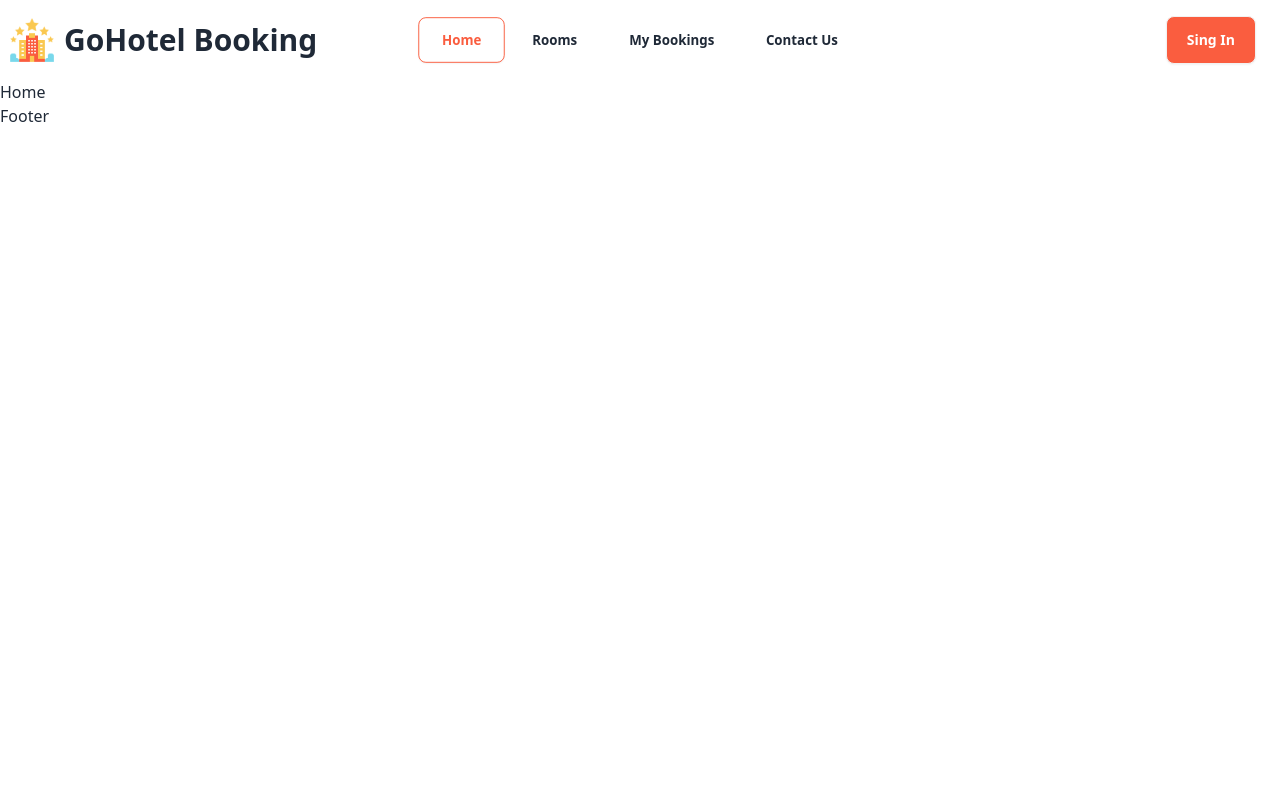
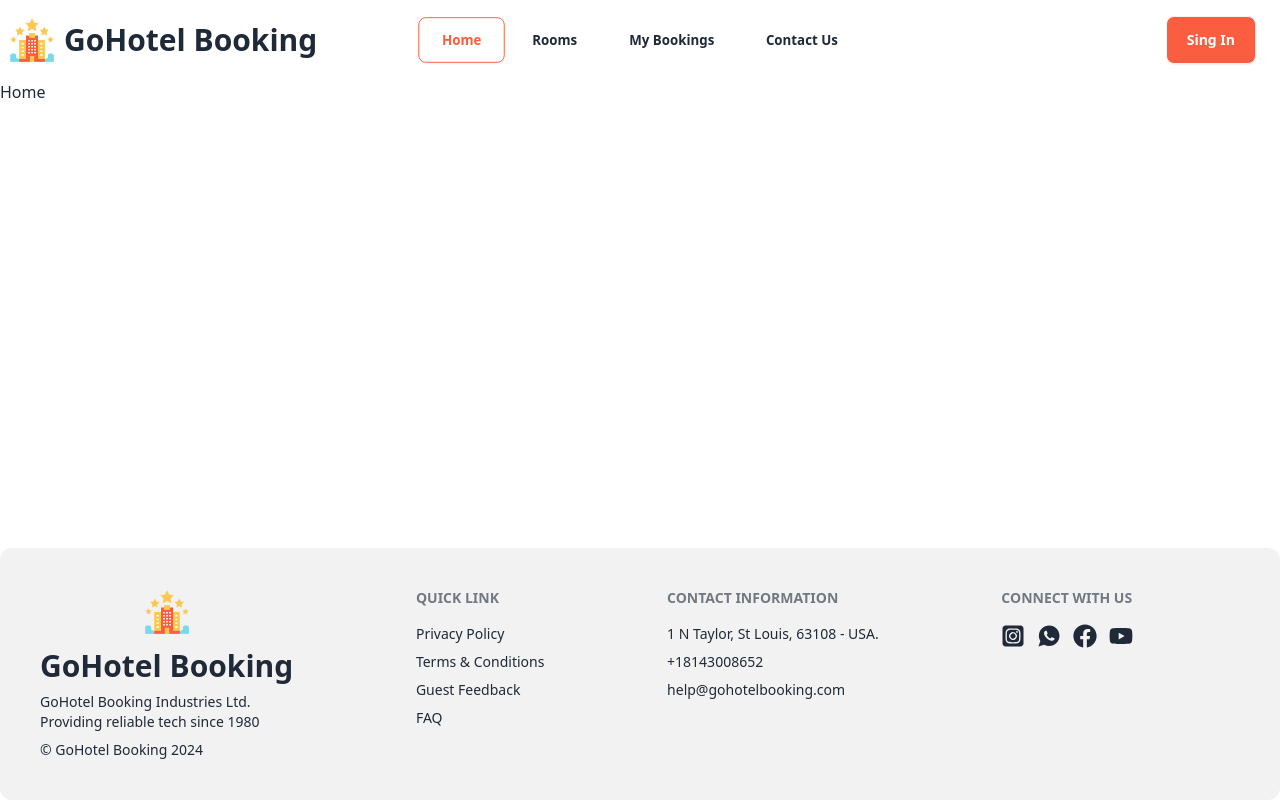
Before and after one commit to sajjathossainbd/go-hotel-booking-client, a React (Vite) app: page / in a window 1280 px wide. Built offline with nearby package versions, Linux system fonts and the light colour scheme; no server answers.

Commit message:
footer section desing completed

```diff
--- a/package.json
+++ b/package.json
@@ -14,6 +14,7 @@
     "react": "^18.2.0",
     "react-dom": "^18.2.0",
     "react-helmet-async": "^2.0.5",
+    "react-icons": "^5.2.1",
     "react-router-dom": "^6.23.1",
     "react-toastify": "^10.0.5"
   },
--- a/src/layout/Root.jsx
+++ b/src/layout/Root.jsx
@@ -6,7 +6,9 @@
   return (
     <div className="container mx-auto">
       <Navbar />
-      <Outlet />
+      <div className="min-h-[calc(100vh-332px)]">
+        <Outlet />
+      </div>
       <Footer />
     </div>
   );
--- a/src/pages/shared/Footer.jsx
+++ b/src/pages/shared/Footer.jsx
@@ -1,5 +1,60 @@
+import { Link } from "react-router-dom";
+import Logo from "./../../assets/logo.png";
+import { FaSquareInstagram } from "react-icons/fa6";
+import { FaYoutube } from "react-icons/fa6";
+import { IoLogoWhatsapp } from "react-icons/io";
+import { FaFacebook } from "react-icons/fa";
+
 function Footer() {
-  return <div>Footer</div>;
+  return (
+    <footer className="footer p-10 bg-base-200 text-base-content rounded-xl">
+      <aside>
+        <Link
+          to={"/"}
+          className="flex flex-col items-center gap-3 justify-center"
+        >
+          <img className="w-12" src={Logo} alt="" />
+          <p className=" text-3xl font-extrabold "> GoHotel Booking</p>
+        </Link>
+        <p>
+          GoHotel Booking Industries Ltd.
+          <br />
+          Providing reliable tech since 1980
+        </p>
+        <p>© GoHotel Booking 2024</p>
+      </aside>
+      <nav>
+        <h6 className="footer-title">Quick Link</h6>
+        <a className="link link-hover">Privacy Policy </a>
+        <a className="link link-hover">Terms & Conditions</a>
+        <a className="link link-hover">Guest Feedback</a>
+        <a className="link link-hover">FAQ</a>
+      </nav>
+      <nav>
+        <h6 className="footer-title">Contact Information</h6>
+        <a className="link link-hover">1 N Taylor, St Louis, 63108 - USA.</a>
+        <a className="link link-hover">+18143008652</a>
+        <a className="link link-hover">help@gohotelbooking.com</a>
+      </nav>
+      <nav>
+        <h6 className="footer-title">Connect with Us</h6>
+        <div className="flex gap-3 text-2xl">
+          <a className="link link-hover">
+            <FaSquareInstagram />
+          </a>
+          <a className="link link-hover">
+            <IoLogoWhatsapp />
+          </a>
+          <a className="link link-hover">
+            <FaFacebook />
+          </a>
+          <a className="link link-hover">
+            <FaYoutube />
+          </a>
+        </div>
+      </nav>
+    </footer>
+  );
 }
 
 export default Footer;
```
Also changed, not shown: 1 other file (tests, documents, lock files or other folders).
